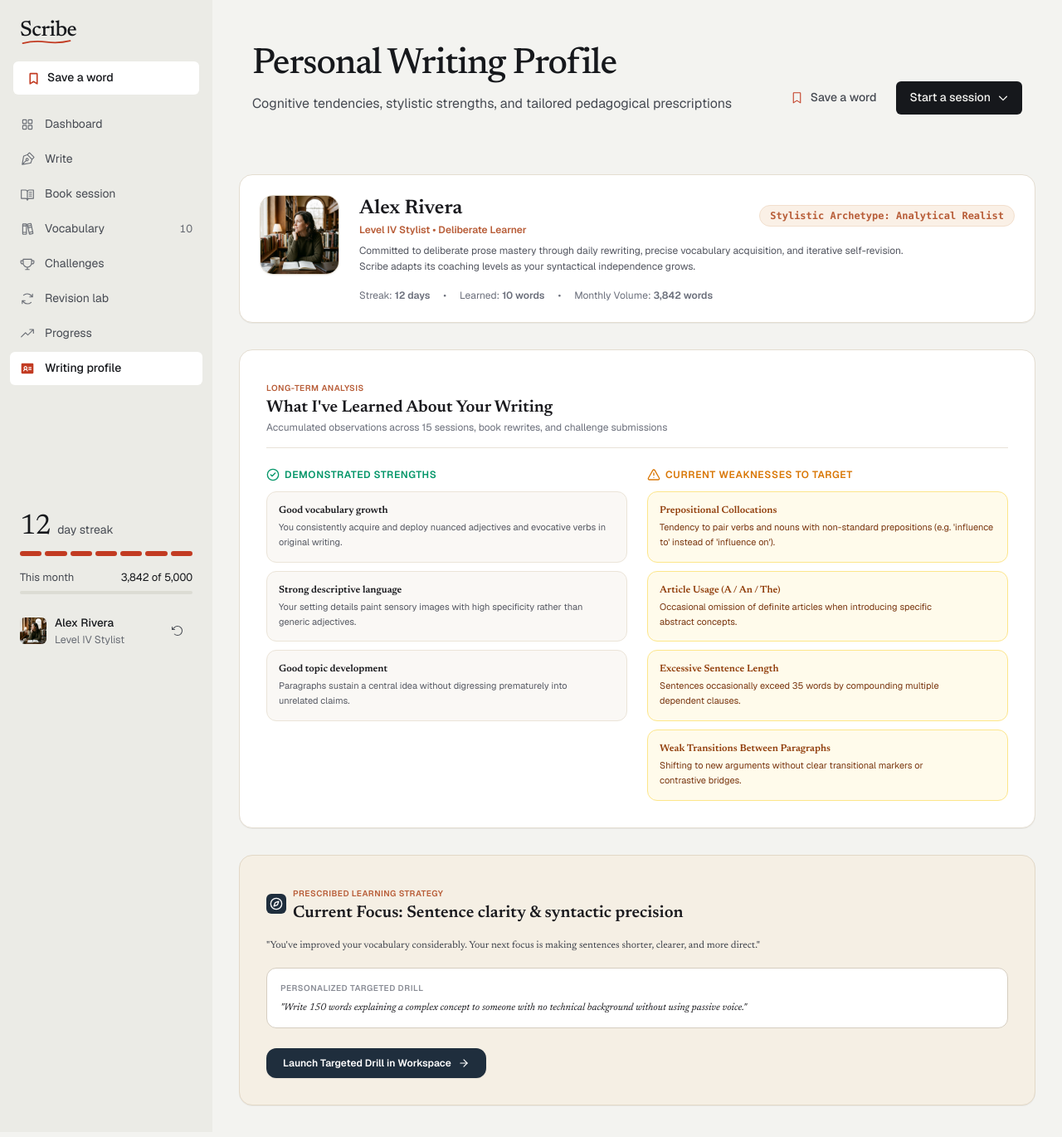
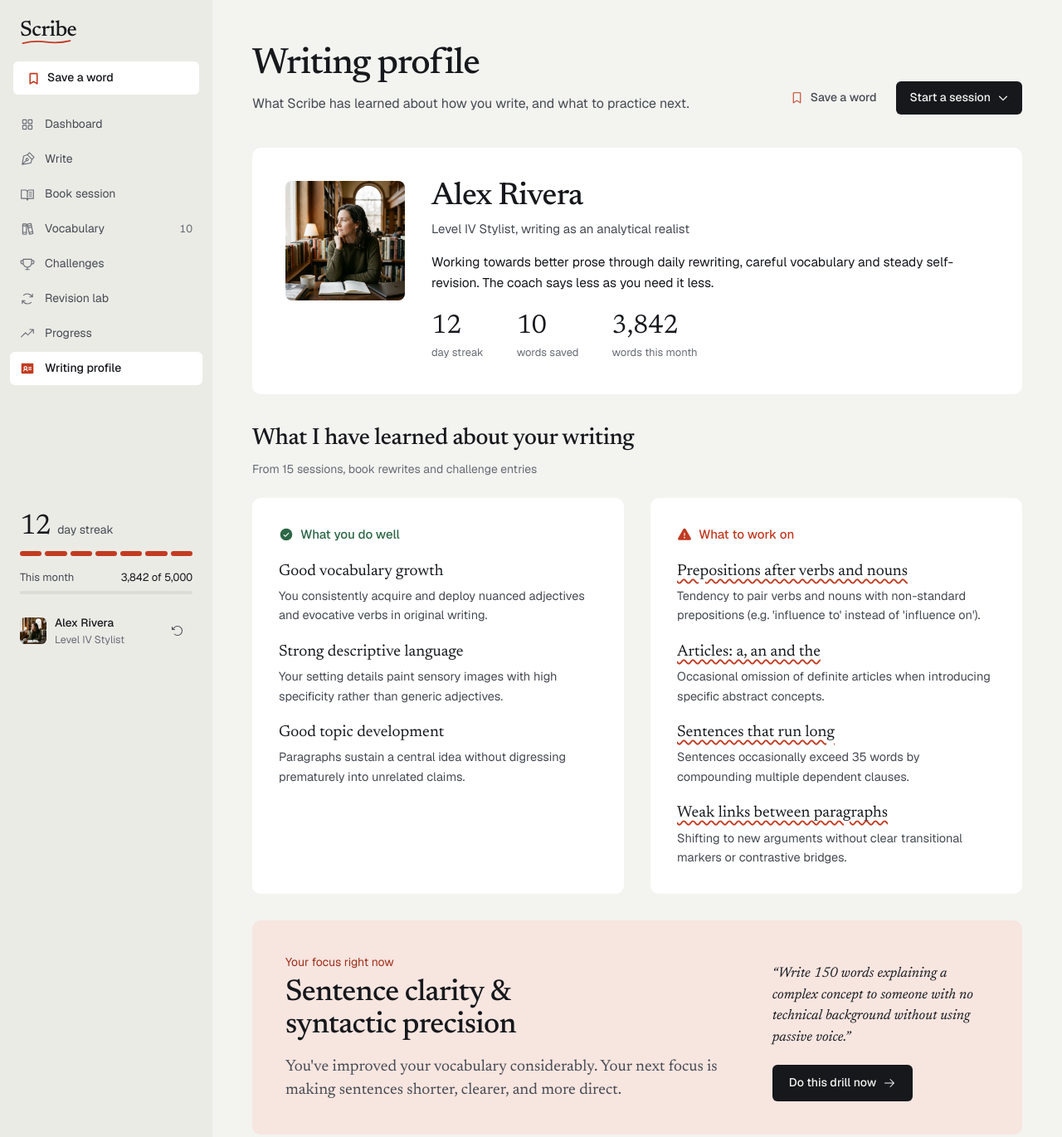
Before and after one commit to yitethio/scribe, a React (Vite) app: page /profile in a window 1280 px wide. Shown: the top 1370 px of the page at 83% size. Built offline with nearby package versions, Linux system fonts and the light colour scheme.

Commit message:
Redesign the writing profile: who you are, what works, what to fix
Weaknesses carry the red-pen underline, strengths a quiet green check;
the stylistic archetype becomes a sentence instead of a monospace pill;
the current focus closes the page on a pale red field.

```diff
--- a/src/pages/WritingProfile.jsx
+++ b/src/pages/WritingProfile.jsx
@@ -1,28 +1,12 @@
-import React, { useState } from "react";
+import React from "react";
 import { Link } from "react-router-dom";
-import {
-  UserCheck,
-  CheckCircle2,
-  AlertTriangle,
-  Compass,
-  Sparkles,
-  BookOpen,
-  ArrowRight,
-  Target,
-  Clock,
-  Shield,
-  Award,
-  Layers,
-  Edit2
-} from "lucide-react";
+import { CheckCircle, Warning, ArrowRight } from "@phosphor-icons/react";
 import { useScribe } from "../store/scribeContext";
-import { AppLayout } from "../components/layout/AppLayout";
+import { AppLayout, pageClass } from "../components/layout/AppLayout";
 
 export default function WritingProfile() {
   const { state } = useScribe();
-  const { user, vocabulary, skills } = state;
-
-  const [activeGoal, setActiveGoal] = useState("5000");
+  const { user, vocabulary } = state;
 
   const strengths = [
     {
@@ -41,171 +25,124 @@ export default function WritingProfile() {
 
   const weaknesses = [
     {
-      title: "Prepositional Collocations",
+      title: "Prepositions after verbs and nouns",
       detail: "Tendency to pair verbs and nouns with non-standard prepositions (e.g. 'influence to' instead of 'influence on')."
     },
     {
-      title: "Article Usage (A / An / The)",
+      title: "Articles: a, an and the",
       detail: "Occasional omission of definite articles when introducing specific abstract concepts."
     },
     {
-      title: "Excessive Sentence Length",
+      title: "Sentences that run long",
       detail: "Sentences occasionally exceed 35 words by compounding multiple dependent clauses."
     },
     {
-      title: "Weak Transitions Between Paragraphs",
+      title: "Weak links between paragraphs",
       detail: "Shifting to new arguments without clear transitional markers or contrastive bridges."
     }
   ];
 
   return (
     <AppLayout
-      title="Personal Writing Profile"
-      subtitle="Cognitive tendencies, stylistic strengths, and tailored pedagogical prescriptions"
+      title="Writing profile"
+      subtitle="What Scribe has learned about how you write, and what to practice next."
     >
-      <div className="p-8 max-w-5xl mx-auto space-y-8 animate-in fade-in duration-150">
-        {/* Author Bio Banner with photo */}
-        <div className="bg-white p-6 rounded-2xl border border-[#E4DDD1] shadow-2xs flex flex-col md:flex-row items-center md:items-start gap-6">
+      <div className={`${pageClass} space-y-6 lg:space-y-8`}>
+        <section className="sheet p-6 sm:p-10 rise">
+          <div className="flex flex-col sm:flex-row gap-6 sm:gap-8">
             <img
               src={user.avatar || "/avatar.jpg"}
               alt={user.name}
-            className="w-24 h-24 rounded-2xl object-cover border border-[#DDD6C9] shadow-xs shrink-0"
+              className="w-28 h-28 sm:w-36 sm:h-36 rounded-[8px] object-cover shrink-0"
             />
-
-          <div className="space-y-2 flex-1 text-center md:text-left">
-            <div className="flex flex-col md:flex-row md:items-center justify-between gap-2">
-              <div>
-                <h2 className="font-serif font-bold text-2xl text-[#1A1A1E]">
+            <div className="min-w-0 flex-1">
+              <h2 className="font-serif text-[32px] sm:text-[38px] leading-[1.05] tracking-[-0.02em] font-medium">
                 {user.name}
               </h2>
-                <p className="text-xs font-semibold text-[#B85D38] mt-0.5">
-                  {user.role}
+              <p className="mt-1.5 text-[15px] text-ink-2">
+                {user.role.split(" • ")[0]}, writing as an analytical realist
               </p>
-              </div>
-
-              <span className="text-xs font-mono font-bold px-3 py-1 rounded-full bg-[#FAF0E6] text-[#B85D38] border border-[#F2DFCD] self-center md:self-auto">
-                Stylistic Archetype: Analytical Realist
-              </span>
-            </div>
-
-            <p className="text-xs text-[#52555F] leading-relaxed max-w-2xl">
-              Committed to deliberate prose mastery through daily rewriting, precise vocabulary acquisition, and iterative self-revision. Scribe adapts its coaching levels as your syntactical independence grows.
+              <p className="mt-4 text-[15.5px] text-ink leading-relaxed max-w-[62ch]">
+                Working towards better prose through daily rewriting, careful vocabulary and steady self-revision. The
+                coach says less as you need it less.
               </p>
-
-            <div className="flex flex-wrap items-center justify-center md:justify-start gap-4 pt-2 text-xs text-[#6B6F7B]">
-              <span>Streak: <strong>{user.streakDays} days</strong></span>
-              <span>•</span>
-              <span>Learned: <strong>{vocabulary.length} words</strong></span>
-              <span>•</span>
-              <span>Monthly Volume: <strong>{user.wordsWrittenThisMonth.toLocaleString()} words</strong></span>
-            </div>
-          </div>
-        </div>
-
-        {/* Section: What I've Learned About Your Writing */}
-        <div className="bg-white p-8 rounded-2xl border border-[#E4DDD1] shadow-2xs space-y-6">
-          <div className="border-b border-[#E8E2D8] pb-4">
-            <span className="text-[10px] font-bold uppercase tracking-wider text-[#B85D38]">
-              Long-Term Analysis
-            </span>
-            <h3 className="font-serif font-bold text-xl text-[#1A1A1E]">
-              What I've Learned About Your Writing
-            </h3>
-            <p className="text-xs text-[#6B6F7B] mt-0.5">
-              Accumulated observations across 15 sessions, book rewrites, and challenge submissions
-            </p>
-          </div>
-
-          <div className="grid grid-cols-1 md:grid-cols-2 gap-6">
-            {/* Strengths */}
-            <div className="space-y-3">
-              <div className="flex items-center gap-1.5 text-xs font-bold uppercase tracking-wider text-[#059669]">
-                <CheckCircle2 className="w-4 h-4" />
-                <span>Demonstrated Strengths</span>
-              </div>
-
-              <div className="space-y-2.5">
-                {strengths.map((item, idx) => (
-                  <div
-                    key={idx}
-                    className="p-3.5 bg-[#FAF8F5] rounded-xl border border-[#EBE4D8] space-y-1"
-                  >
-                    <div className="font-serif font-semibold text-xs text-[#1A1A1E]">
-                      {item.title}
-                    </div>
-                    <p className="text-[11px] text-[#555862] leading-relaxed">
-                      {item.detail}
-                    </p>
-                  </div>
-                ))}
-              </div>
-            </div>
-
-            {/* Current Weaknesses */}
-            <div className="space-y-3">
-              <div className="flex items-center gap-1.5 text-xs font-bold uppercase tracking-wider text-[#D97706]">
-                <AlertTriangle className="w-4 h-4" />
-                <span>Current Weaknesses to Target</span>
-              </div>
-
-              <div className="space-y-2.5">
-                {weaknesses.map((item, idx) => (
-                  <div
-                    key={idx}
-                    className="p-3.5 bg-[#FFFBEB] rounded-xl border border-[#FDE68A] space-y-1"
-                  >
-                    <div className="font-serif font-semibold text-xs text-[#92400E]">
-                      {item.title}
-                    </div>
-                    <p className="text-[11px] text-[#78350F] leading-relaxed">
-                      {item.detail}
-                    </p>
+              <div className="mt-6 flex flex-wrap gap-x-10 gap-y-4">
+                {[
+                  { value: user.streakDays, label: "day streak" },
+                  { value: vocabulary.length, label: "words saved" },
+                  { value: user.wordsWrittenThisMonth.toLocaleString(), label: "words this month" }
+                ].map((f) => (
+                  <div key={f.label}>
+                    <div className="font-serif text-[32px] leading-none tabular">{f.value}</div>
+                    <div className="mt-1.5 text-[13px] text-ink-3">{f.label}</div>
                   </div>
                 ))}
               </div>
             </div>
           </div>
+        </section>
+
+        <section className="rise" style={{ "--i": 1 }} aria-labelledby="learned-title">
+          <h2 id="learned-title" className="font-serif text-[28px] font-medium tracking-[-0.015em]">
+            What I have learned about your writing
+          </h2>
+          <p className="mt-1 text-[14px] text-ink-3">From 15 sessions, book rewrites and challenge entries</p>
+
+          <div className="mt-6 grid grid-cols-1 lg:grid-cols-2 gap-6 lg:gap-8">
+            <div className="sheet p-6 sm:p-8">
+              <h3 className="flex items-center gap-2 text-[15px] font-medium text-good">
+                <CheckCircle size={18} weight="fill" />
+                What you do well
+              </h3>
+              <ul className="mt-5 space-y-5">
+                {strengths.map((item) => (
+                  <li key={item.title}>
+                    <div className="font-serif text-[19px] leading-snug">{item.title}</div>
+                    <p className="mt-1 text-[14.5px] text-ink-2 leading-relaxed">{item.detail}</p>
+                  </li>
+                ))}
+              </ul>
             </div>
 
-        {/* Current Focus & Recommended Drill */}
-        <div className="p-8 bg-[#F5EFE4] border border-[#E2D8C7] rounded-2xl shadow-2xs space-y-4">
-          <div className="flex items-center gap-2">
-            <span className="p-1 rounded-md bg-[#1F2E3D] text-white">
-              <Compass className="w-4 h-4" />
-            </span>
-            <div>
-              <span className="text-[10px] font-bold uppercase tracking-wider text-[#B85D38]">
-                Prescribed Learning Strategy
-              </span>
-              <h3 className="font-serif font-bold text-xl text-[#1A1A1E]">
-                Current Focus: {user.currentFocus.title}
+            <div className="sheet p-6 sm:p-8">
+              <h3 className="flex items-center gap-2 text-[15px] font-medium text-pen">
+                <Warning size={18} weight="fill" />
+                What to work on
               </h3>
+              <ul className="mt-5 space-y-5">
+                {weaknesses.map((item) => (
+                  <li key={item.title}>
+                    <div className="font-serif text-[19px] leading-snug">
+                      <span className="pen-mark">{item.title}</span>
+                    </div>
+                    <p className="mt-1 text-[14.5px] text-ink-2 leading-relaxed">{item.detail}</p>
+                  </li>
+                ))}
+              </ul>
             </div>
           </div>
+        </section>
 
-          <p className="font-serif text-xs text-[#3E424B] leading-relaxed max-w-2xl">
-            "{user.currentFocus.description}"
-          </p>
-
-          <div className="p-4 bg-white rounded-xl border border-[#D5CDC0] space-y-2">
-            <div className="text-[10px] font-bold uppercase tracking-wider text-[#8A8D96]">
-              Personalized Targeted Drill
-            </div>
-            <p className="font-serif italic text-xs text-[#1A1A1E]">
-              "{user.currentFocus.recommendation}"
+        <section className="rounded-[10px] bg-pen-soft p-6 sm:p-10 rise" style={{ "--i": 2 }}>
+          <div className="grid lg:grid-cols-12 gap-8 items-end">
+            <div className="lg:col-span-8">
+              <p className="text-[14px] text-pen-deep">Your focus right now</p>
+              <h2 className="mt-2 font-serif text-[30px] sm:text-[36px] leading-[1.08] tracking-[-0.02em] font-medium">
+                {user.currentFocus.title.charAt(0).toUpperCase() + user.currentFocus.title.slice(1)}
+              </h2>
+              <p className="mt-4 font-serif text-[19px] leading-[1.45] text-ink-2 max-w-[52ch]">
+                {user.currentFocus.description}
               </p>
             </div>
-
-          <div className="pt-2">
-            <Link
-              to="/write"
-              className="inline-flex items-center gap-2 px-5 py-2.5 bg-[#1F2E3D] hover:bg-[#15202B] text-white text-xs font-semibold rounded-xl shadow-xs transition-colors cursor-pointer"
-            >
-              <span>Launch Targeted Drill in Workspace</span>
-              <ArrowRight className="w-3.5 h-3.5" />
+            <div className="lg:col-span-4 space-y-5">
+              <p className="font-serif italic text-[17px] leading-[1.5]">&ldquo;{user.currentFocus.recommendation}&rdquo;</p>
+              <Link to="/write" className="btn btn-primary h-11 px-5">
+                <span>Do this drill now</span>
+                <ArrowRight size={16} />
               </Link>
             </div>
           </div>
+        </section>
       </div>
     </AppLayout>
   );
```
Lines whose indentation alone changed are shown as unchanged.
